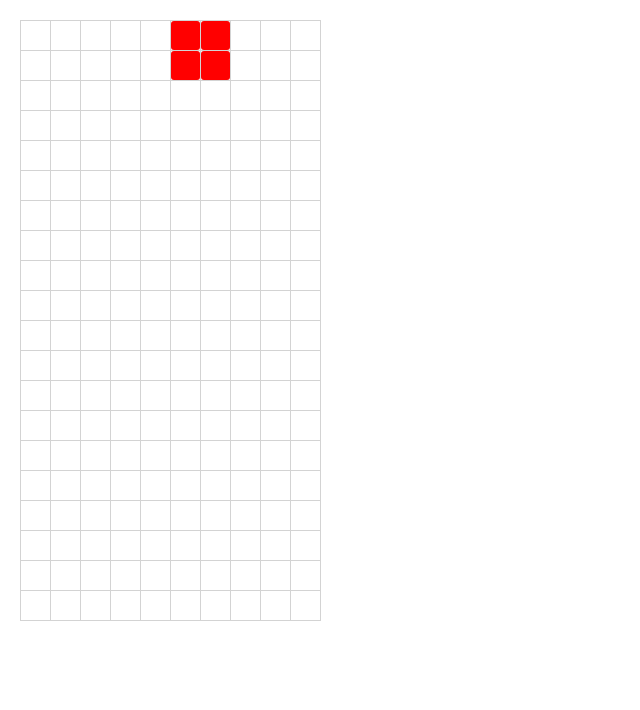
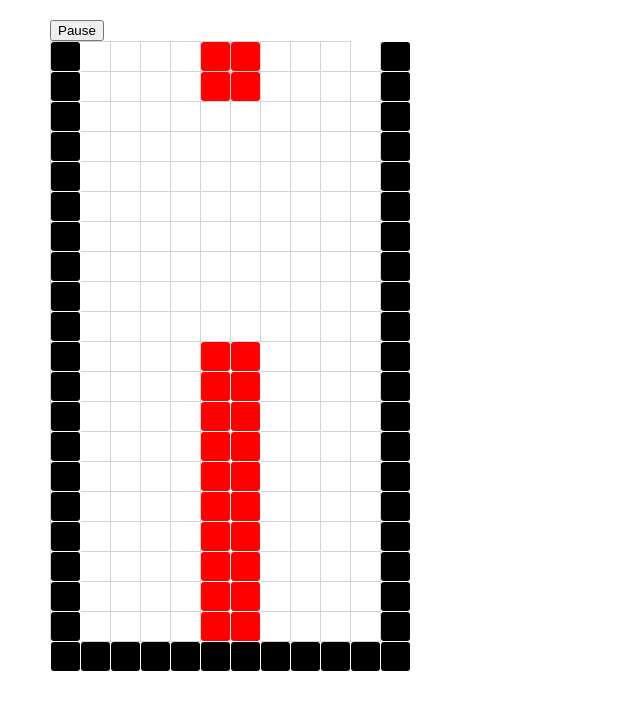
Before and after one commit to alan-whitman/t-online, a React (Create React App) app: page / in a window 1280 px wide. Shown: the top 710 px of the page, without its empty margins (0-640 px from the left). Built offline with nearby package versions, Linux system fonts and the light colour scheme.

Commit message:
ready to refactor for additional shapes and orientations

```diff
--- a/src/App.css
+++ b/src/App.css
@@ -1,3 +1,4 @@
 body {
-  padding: 20px;
+  padding-left: 50px;
+  padding-top: 20px;
 }
--- a/src/components/Board.js
+++ b/src/components/Board.js
@@ -1,19 +1,20 @@
 import React, { Component } from 'react';
 import './Board.css';
 import { convertNumToClass } from '../controllers/shape_styles';
+import { clearTopLine } from '../controllers/board_controller';
 const BLOCK_SIZE = 30;
 
 class Board extends Component {
     constructor() {
         super();
         let board = [];
-        for (let column = 0; column < 12; column++) {
-            board[column] = [];
-            for (let row = 0; row < 21; row++) {
-                if (row === 0 || column === 0 || column === 11)
-                    board[column][row] = -1;
+        for (let x = 0; x < 12; x++) {
+            board[x] = [];
+            for (let y = 0; y < 21; y++) {
+                if (y === 0 || x === 0 || x === 11)
+                    board[x][y] = -1;
                 else
-                    board[column][row] = 0;
+                    board[x][y] = 0;
             }
         }
         console.log(board);
@@ -21,71 +22,86 @@ class Board extends Component {
             board,
             anchorX: 5,
             anchorY: 20,
-            interval: -1
+            interval: -1,
+            paused: false,
+            speed: 100
         }
         this.renderPiece = this.renderPiece.bind(this);
         this.renderBoard = this.renderBoard.bind(this);
         this.handleInput = this.handleInput.bind(this);
+        this.pause = this.pause.bind(this);
         this.tick = this.tick.bind(this);
         this.boardRef = React.createRef();
     }
     componentDidMount() {
-        // let interval = setInterval(this.tick, 200);
-        // this.setState({interval});
+        let interval = setInterval(this.tick, this.state.speed);
+        this.setState({interval});
         this.boardRef.current.focus();
     }
     canMove({direction, shape, orientation}) {
 
     }
     newPiece() {
-        this.setState({anchorX: 4, anchorY: 0});
+        this.setState({anchorX: 5, anchorY: 20});
+    }
+    pause() {
+        if (!this.state.paused) {
+            clearInterval(this.state.interval)
+            this.setState({paused: true})
+        }
+        else {
+            let interval = setInterval(this.tick, this.state.speed);
+            this.setState({interval, paused: false})
+        }
+
     }
     checkForClears() {
         let { board } = this.state;
         let clearLines = [];
-        for (let row = 19; row >= 0; row--) {
+        for (let y = 1; y <= 20; y++) {
             let clears = true;
-            for (let column = 0; column < 10; column++) {
-                if (board[row][column] === 0)
+            for (let x = 1; x <= 10; x++) {
+                if (board[x][y] === 0)
                     clears = false;
             }
             if (clears)
-                clearLines.push(row);
+                clearLines.push(y);
         }
         while (clearLines[0]) {
             let line = clearLines.pop();
-            for (let n = line; n > 0; n--) {
-                board[n] = board[n - 1];
+            for (let y = line; y < 20; y++) {
+                for (let x = 1; x <= 10; x++)
+                    board[x][y] = board[x][y + 1];
 
             }
-            board[0] = [0,0,0,0,0,0,0,0,0,0];
+            board = clearTopLine(board);
         }
         this.setState({board})
     }
     tick() {
         const { anchorX, anchorY } = this.state;
         let { board } = this.state;
-        if (board[anchorY + 2][anchorX] !== 0 || board[anchorY + 2][anchorX + 1] !== 0) {
-            board[anchorY][anchorX] = 1;
-            board[anchorY + 1][anchorX] = 1;
-            board[anchorY][anchorX + 1] = 1;
-            board[anchorY + 1][anchorX + 1] = 1;
+        if (board[anchorX][anchorY - 2] !== 0 || board[anchorX + 1][anchorY - 2] !== 0) {
+            board[anchorX][anchorY] = 1;
+            board[anchorX][anchorY - 1] = 1;
+            board[anchorX + 1][anchorY] = 1;
+            board[anchorX + 1][anchorY - 1] = 1;
             this.setState({board});
             this.checkForClears();
             this.newPiece();
             return;
         }
         else
-            this.setState({anchorY: this.state.anchorY + 1});
+            this.setState({anchorY: this.state.anchorY - 1});
     }
     handleInput(key) {
         switch (key) {
             case 'ArrowLeft':
-                if (this.state.anchorX > 0)
+                if (this.state.anchorX > 1)
                     this.setState({anchorX: this.state.anchorX - 1});
                 break;
             case 'ArrowRight':
-                if (this.state.anchorX < 8)
+                if (this.state.anchorX < 9)
                     this.setState({anchorX: this.state.anchorX + 1});
                 break;
             case 'ArrowUp':
@@ -98,20 +114,20 @@ class Board extends Component {
     }
     renderPiece() {
         let piece = [];
-        piece.push(<div key="0" className="red-block" style={{left: this.state.anchorX * BLOCK_SIZE, top: (20 - this.state.anchorY) * BLOCK_SIZE }} />)
+        piece.push(<div key="0" className="red-block" style={{left: (this.state.anchorX) * BLOCK_SIZE, top: (20 - this.state.anchorY) * BLOCK_SIZE }} />)
         piece.push(<div key="1" className="red-block" style={{left: (this.state.anchorX + 1) * BLOCK_SIZE, top: (20 - this.state.anchorY) * BLOCK_SIZE }} />)
-        piece.push(<div key="2" className="red-block" style={{left: this.state.anchorX * BLOCK_SIZE, top: (21 - this.state.anchorY) * BLOCK_SIZE }} />)
+        piece.push(<div key="2" className="red-block" style={{left: (this.state.anchorX) * BLOCK_SIZE, top: (21 - this.state.anchorY) * BLOCK_SIZE }} />)
         piece.push(<div key="3" className="red-block" style={{left: (this.state.anchorX + 1) * BLOCK_SIZE, top: (21 - this.state.anchorY) * BLOCK_SIZE }} />)
         return piece;
     }
     renderBoard() {
         const { board } = this.state;
         let boardGrid = [];
-        for (let column = 1; column < 11; column++) {
-            boardGrid[column] = [];
-            for (let row = 1; row < 21; row++) {
-                let style = convertNumToClass(board[column][row]);
-                boardGrid[column][row] = <div key={`row: ${row}, column: ${column}`} style={{top: (20 - row) * BLOCK_SIZE, left: (column - 1) * BLOCK_SIZE}} className={style} />;
+        for (let x = 0; x < 12; x++) {
+            boardGrid[x] = [];
+            for (let y = 0; y < 22; y++) {
+                let style = convertNumToClass(board[x][y]);
+                boardGrid[x][y] = <div key={`y: ${y}, x: ${x}`} style={{top: (20 - y) * BLOCK_SIZE, left: (x) * BLOCK_SIZE}} className={style} />;
             }
         }
         return boardGrid;
@@ -119,6 +135,7 @@ class Board extends Component {
     render() {
         return (
             <div className="Board">
+                <button onClick={this.pause}>Pause</button>
                 <div className="board" tabIndex="0" ref={this.boardRef} onKeyDown={e => this.handleInput(e.key)}>
                     {this.renderBoard()}
                     {this.renderPiece()}
--- /dev/null
+++ b/src/controllers/board_controller.js
@@ -0,0 +1,30 @@
+// Sets the top line of the board to be clear after clearing one or more lines, as the top line will always be clear after any number of clears
+export const clearTopLine = (board) => {
+    let newBoard = [...board];
+    newBoard[1][20] = 0;
+    newBoard[2][20] = 0;
+    newBoard[3][20] = 0;
+    newBoard[4][20] = 0;
+    newBoard[5][20] = 0;
+    newBoard[6][20] = 0;
+    newBoard[7][20] = 0;
+    newBoard[8][20] = 0;
+    newBoard[9][20] = 0;
+    newBoard[10][20] = 0;
+    return newBoard;
+}
+
+// Checks collision after coordinates for a potential move have been calculated
+export const checkCollision = (board, potentialBlocks) => {
+    let ableToMove = false;
+    if (board[potentialBlocks[0].x][potentialBlocks[0].y] === 0)
+        if (board[potentialBlocks[1].x][potentialBlocks[1].y] === 0)
+            if (board[potentialBlocks[2].x][potentialBlocks[2].y] === 0)
+                if (board[potentialBlocks[3].x][potentialBlocks[3].y] === 0)
+                    ableToMove = true;
+    return ableToMove;
+}
+
+export const calculatePotentialCoords = ({ anchorX, anchorY, shape, orientation}) => {
+
+}
```
